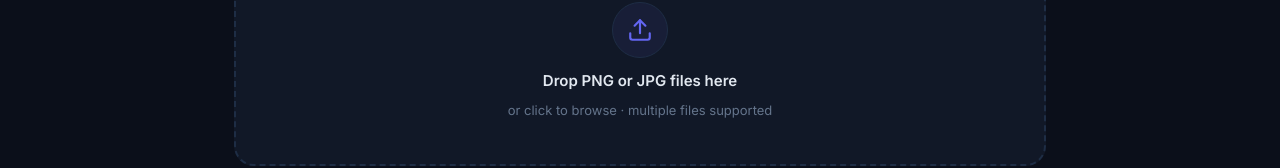
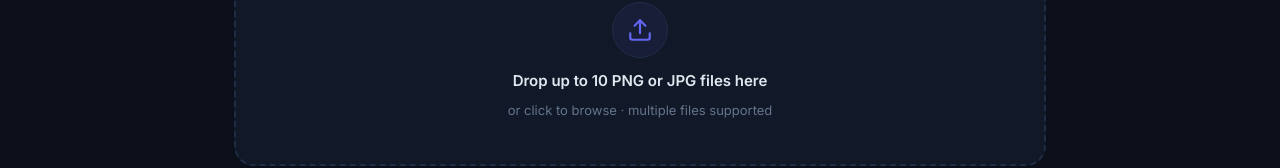
Before and after one commit to mertayasa/webp-crusher, a React (Vite) app: page / in a window 1280 px wide. Shown: the part 194-362 px from the top of the page. Built offline with nearby package versions, Linux system fonts and the light colour scheme.

Commit message:
add limit 10 files at time

```diff
--- a/src/App.tsx
+++ b/src/App.tsx
@@ -21,6 +21,7 @@ import { formatBytes, calcSavings, toWebpName } from './utils/format';
 import './App.css';
 
 const CONCURRENCY = 3;
+const MAX_FILES   = 10;
 
 // Target size options — null means "quality mode" (fixed 82%)
 const SIZE_OPTIONS: Array<{ label: string; kb: number | null }> = [
@@ -50,6 +51,10 @@ export default function App() {
   const [files, setFiles]         = useState<ImageFile[]>([]);
   const [zipping, setZipping]     = useState(false);
   const [targetKB, setTargetKB]   = useState<number | null>(DEFAULT_TARGET_KB);
+  const [trimmed, setTrimmed]     = useState(false); // true when we had to drop files over the limit
+
+  // Locked when any files exist — must clear before starting a new batch
+  const isLocked = files.length > 0;
 
   // ── Process a single file
   const processFile = useCallback(async (
@@ -86,11 +91,15 @@ export default function App() {
   // ── Drop handler
   const onDrop = useCallback(
     (accepted: File[]) => {
-      if (!accepted.length) return;
+      if (!accepted.length || isLocked) return;
 
       const currentTarget = targetKB; // capture at drop time
 
-      const newFiles: ImageFile[] = accepted.map(file => ({
+      // Enforce 10-file limit
+      const sliced = accepted.slice(0, MAX_FILES);
+      setTrimmed(accepted.length > MAX_FILES);
+
+      const newFiles: ImageFile[] = sliced.map(file => ({
         id: crypto.randomUUID(),
         name: file.name,
         originalFile: file,
@@ -101,7 +110,7 @@ export default function App() {
         webpName: toWebpName(file.name),
       }));
 
-      setFiles(prev => [...prev, ...newFiles]);
+      setFiles(newFiles);
 
       const run = async () => {
         for (let i = 0; i < newFiles.length; i += CONCURRENCY) {
@@ -113,11 +122,12 @@ export default function App() {
       };
       run();
     },
-    [processFile, targetKB],
+    [processFile, targetKB, isLocked],
   );
 
   const { getRootProps, getInputProps, isDragActive, isDragReject } = useDropzone({
     onDrop,
+    disabled: isLocked,
     accept: {
       'image/png':  ['.png'],
       'image/jpeg': ['.jpg', '.jpeg'],
@@ -146,7 +156,7 @@ export default function App() {
     }
   };
 
-  const clearAll = () => setFiles([]);
+  const clearAll = () => { setFiles([]); setTrimmed(false); };
 
   // ── Derived stats
   const total            = files.length;
@@ -203,36 +213,55 @@ export default function App() {
           {...getRootProps()}
           style={{
             ...s.dropzone,
-            ...(isDragActive && !isDragReject ? s.dropzoneActive : {}),
-            ...(isDragReject ? s.dropzoneReject : {}),
+            ...(isLocked ? s.dropzoneLocked : {}),
+            ...(!isLocked && isDragActive && !isDragReject ? s.dropzoneActive : {}),
+            ...(!isLocked && isDragReject ? s.dropzoneReject : {}),
           }}
-          aria-label="Drop PNG or JPG files here"
+          aria-label={isLocked ? 'Clear files to start a new batch' : 'Drop PNG or JPG files here'}
         >
           <input {...getInputProps()} />
           <div style={s.dropContent}>
             <div style={{
               ...s.dropIcon,
-              ...(isDragActive ? s.dropIconActive : {}),
+              ...(isLocked ? s.dropIconLocked : {}),
+              ...(!isLocked && isDragActive ? s.dropIconActive : {}),
             }}>
-              <Upload size={26} color={isDragReject ? 'var(--error)' : 'var(--accent)'} />
+              <Upload size={26} color={isLocked ? 'var(--text-dim)' : isDragReject ? 'var(--error)' : 'var(--accent)'} />
             </div>
-            <p style={s.dropTitle}>
-              {isDragReject
-                ? 'Only PNG and JPG files are accepted'
-                : isDragActive
-                  ? 'Release to compress!'
-                  : 'Drop PNG or JPG files here'}
+            <p style={{ ...s.dropTitle, ...(isLocked ? { color: 'var(--text-muted)' } : {}) }}>
+              {isLocked
+                ? 'Clear all files below to start a new batch'
+                : isDragReject
+                  ? 'Only PNG and JPG files are accepted'
+                  : isDragActive
+                    ? 'Release to compress!'
+                    : `Drop up to ${MAX_FILES} PNG or JPG files here`}
             </p>
             <p style={s.dropSub}>
-              {!isDragReject && 'or click to browse · multiple files supported'}
+              {isLocked
+                ? `Max ${MAX_FILES} files per batch`
+                : !isDragReject
+                  ? 'or click to browse · multiple files supported'
+                  : ''}
             </p>
           </div>
         </div>
+
+        {/* ── Trimmed notice */}
+        {trimmed && (
+          <div style={s.notice}>
+            Only the first {MAX_FILES} files were added — the rest were skipped.
+          </div>
+        )}
 
         {/* ── Toolbar */}
         {total > 0 && (
           <div style={s.toolbar}>
             <div style={s.toolbarLeft}>
+              {/* File counter */}
+              <span style={s.counter}>
+                {total} / {MAX_FILES}
+              </span>
               {processingCount > 0 ? (
                 <span style={s.statBusy}>
                   <Loader2 size={14} style={{ animation: 'spin 1s linear infinite' }} />
@@ -268,7 +297,7 @@ export default function App() {
                   {zipping ? 'Zipping…' : 'Download All ZIP'}
                 </button>
               )}
-              <button style={s.btnGhost} onClick={clearAll} aria-label="Clear all files">
+              <button style={s.btnGhostDanger} onClick={clearAll} aria-label="Clear all files to start new batch">
                 <Trash2 size={14} />
                 Clear All
               </button>
@@ -453,6 +482,12 @@ const s: Record<string, CSSProperties> = {
     boxShadow: 'var(--shadow-glow)',
   },
   dropzoneReject: { border: '2px dashed var(--error)', background: 'var(--error-subtle)' },
+  dropzoneLocked: {
+    border: '2px dashed var(--border)',
+    background: 'var(--bg)',
+    cursor: 'not-allowed',
+    opacity: 0.55,
+  },
   dropContent: { display: 'flex', flexDirection: 'column', alignItems: 'center', gap: 8, pointerEvents: 'none' },
   dropIcon: {
     width: 56, height: 56, borderRadius: '50%',
@@ -461,8 +496,19 @@ const s: Record<string, CSSProperties> = {
     marginBottom: 4, transition: 'all 250ms ease',
   },
   dropIconActive: { background: 'var(--accent-glow)', border: '1px solid var(--accent)', transform: 'scale(1.1)' },
+  dropIconLocked: { background: 'var(--bg-elevated)', border: '1px solid var(--border)' },
   dropTitle: { fontSize: 15, fontWeight: 600, color: 'var(--text)' },
   dropSub:   { fontSize: 13, color: 'var(--text-muted)' },
+
+  // Trimmed notice
+  notice: {
+    display: 'flex', alignItems: 'center', justifyContent: 'center',
+    padding: '8px 16px',
+    background: 'rgba(245,158,11,0.10)',
+    border: '1px solid rgba(245,158,11,0.25)',
+    borderRadius: 'var(--radius)',
+    fontSize: 12, color: 'var(--warning)', fontWeight: 500,
+  },
 
   // Toolbar
   toolbar: {
@@ -473,6 +519,12 @@ const s: Record<string, CSSProperties> = {
   },
   toolbarLeft:  { display: 'flex', alignItems: 'center', gap: 14, flexWrap: 'wrap' },
   toolbarRight: { display: 'flex', alignItems: 'center', gap: 8 },
+  counter: {
+    fontSize: 12, fontWeight: 700, color: 'var(--text-muted)',
+    background: 'var(--bg-elevated)', padding: '3px 9px',
+    borderRadius: 20, border: '1px solid var(--border)',
+    letterSpacing: '0.3px',
+  },
   statBusy: { display: 'flex', alignItems: 'center', gap: 6, fontSize: 13, fontWeight: 500, color: 'var(--accent)' },
   statDone: { display: 'flex', alignItems: 'center', gap: 6, fontSize: 13, fontWeight: 500, color: 'var(--success)' },
   pill: {
@@ -494,6 +546,15 @@ const s: Record<string, CSSProperties> = {
     padding: '7px 13px', background: 'transparent', color: 'var(--text-muted)',
     border: '1px solid var(--border)', borderRadius: 'var(--radius-sm)',
     fontSize: 13, fontWeight: 500, cursor: 'pointer', fontFamily: 'inherit',
+  },
+  btnGhostDanger: {
+    display: 'flex', alignItems: 'center', gap: 6,
+    padding: '7px 13px',
+    background: 'rgba(239,68,68,0.06)',
+    color: 'var(--error)',
+    border: '1px solid rgba(239,68,68,0.25)',
+    borderRadius: 'var(--radius-sm)',
+    fontSize: 13, fontWeight: 600, cursor: 'pointer', fontFamily: 'inherit',
   },
   btnDownload: {
     display: 'flex', alignItems: 'center', gap: 5,
```
